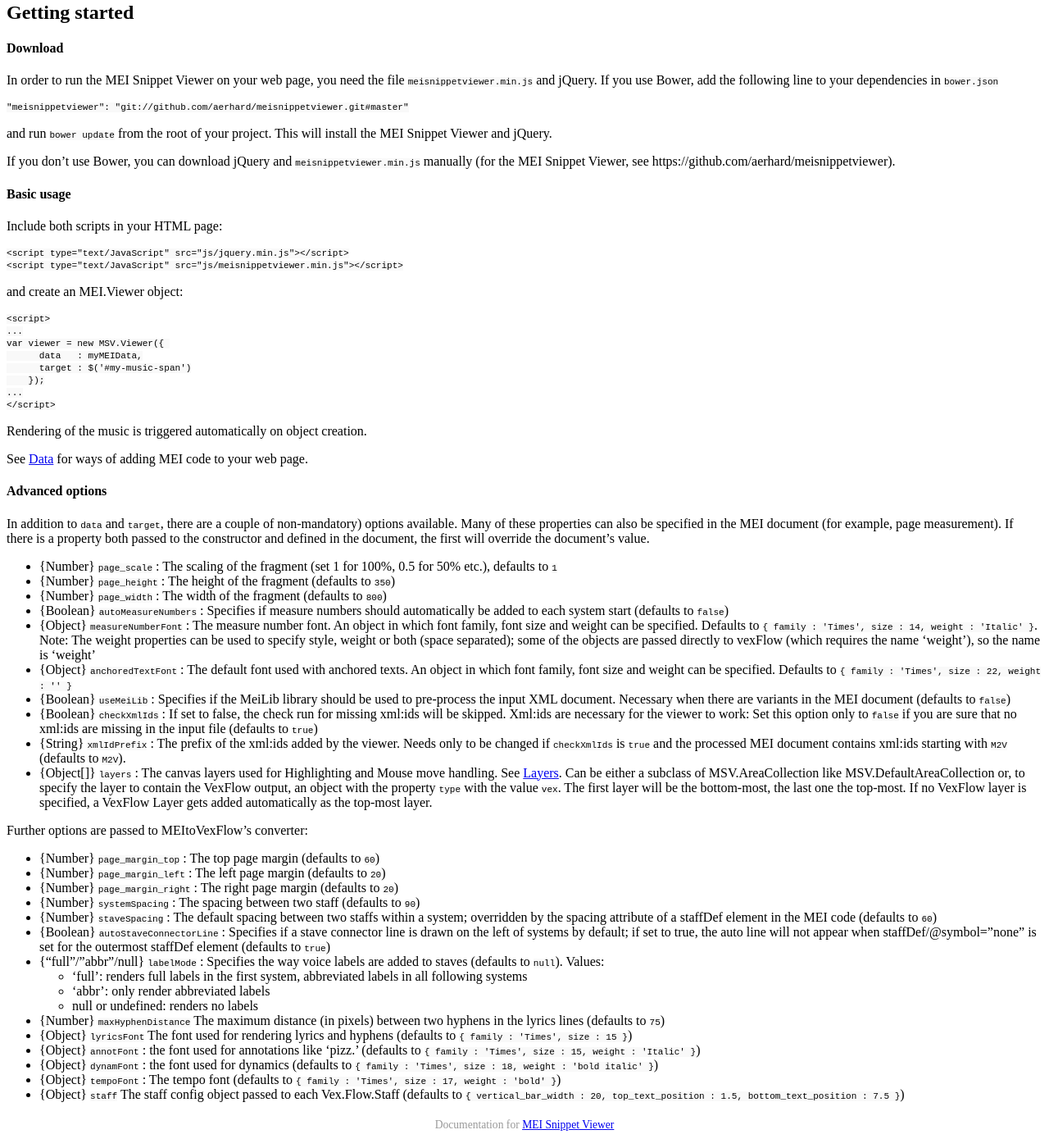
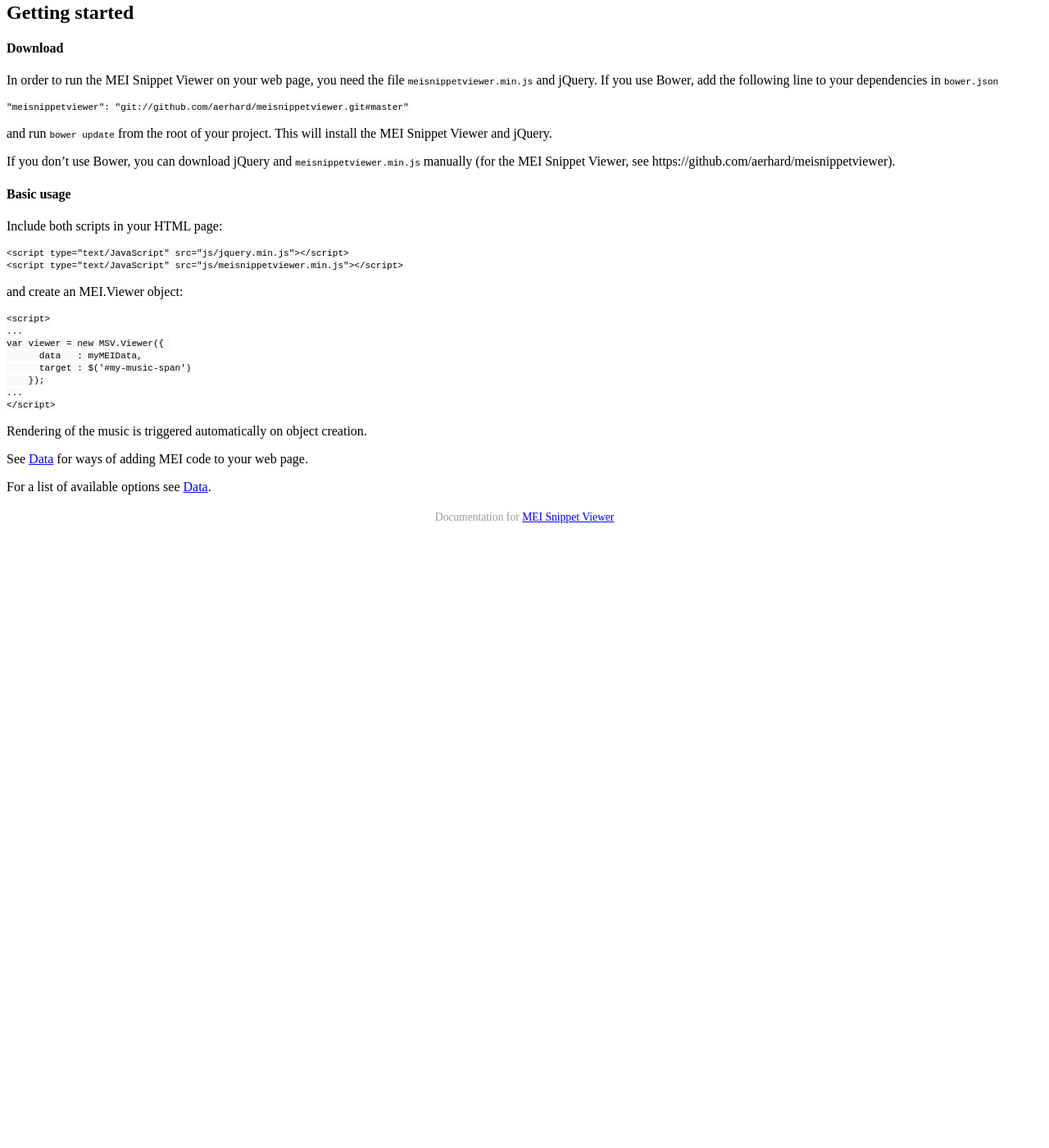
Before and after one commit to aerhard/meisnippetviewer, a Jekyll site: the page built from _posts/2014-08-18-setup.md, in a window 1280 px wide and 1400 px high, scrolled down 264 px. Shown: the whole window at 82% size. Built offline with Jekyll 4.4.1, drawn with Linux system fonts in a browser that asks for light colours; Markdown is read by kramdown in place of the engine named in the settings; a style sheet for code colours, icons or effects is not loaded; after the commit the page ends 923 px from its top, so only the background shows below that; some of the changed text lies outside the part shown.

Commit message:
enhanced documentation

```diff
--- a/_posts/2014-08-18-setup.md
+++ b/_posts/2014-08-18-setup.md
@@ -45,69 +45,4 @@
 
 See [Data]({{ site.baseurl }}{% post_url 2014-08-17-data %}) for ways of adding MEI code to your web page.
 
-#### Advanced options
-
-In addition to `data` and `target`, there are a couple of non-mandatory) options available. Many of these
-properties can also be specified in the MEI document (for example, page measurement). If there is a property
-both passed to the constructor and defined in the document, the first will override the document's value.
-
-- {Number} `page_scale` : The scaling of the fragment (set 1 for 100%, 0.5 for 50% etc.), defaults to `1`
-- {Number} `page_height` : The height of the fragment (defaults to `350`)
-- {Number} `page_width` : The width of the fragment (defaults to `800`)
-- {Boolean} `autoMeasureNumbers` : Specifies if measure numbers should automatically be added to each system start (defaults to `false`)
-- {Object} `measureNumberFont` : The measure number font. An object in which font family, font size and weight can be specified. Defaults to
- `{
-     family : 'Times',
-     size : 14,
-     weight : 'Italic'
- }`. Note: The weight properties can be used to specify style, weight or both (space separated); some of the objects are passed directly to vexFlow (which requires the name 'weight'), so the name is 'weight'
-- {Object} `anchoredTextFont` : The default font used with anchored texts. An object in which font family, font size and weight can be specified. Defaults to
- `{
-     family : 'Times',
-     size : 22,
-     weight : ''
-    }`
-- {Boolean} `useMeiLib` : Specifies if the MeiLib library should be used to pre-process the input XML document. Necessary when there are variants in the MEI document (defaults to `false`)
-- {Boolean} `checkXmlIds` : If set to false, the check run for missing xml:ids will be skipped. Xml:ids are necessary for the viewer to work: Set this option only to `false` if you are sure that no xml:ids are missing in the input file (defaults to `true`)
-- {String} `xmlIdPrefix` : The prefix of the xml:ids added by the viewer. Needs only to be changed if `checkXmlIds` is `true` and the processed MEI document contains xml:ids starting with `M2V` (defaults to `M2V`).
-- {Object[]} `layers` : The canvas layers used for Highlighting and Mouse move handling. See [Layers]({{ site.baseurl }}{% post_url 2014-08-17-layers %}). Can be either a subclass of MSV.AreaCollection like MSV.DefaultAreaCollection or, to specify the layer to contain the VexFlow output, an object with the property `type` with the value `vex`. The first layer will be the bottom-most, the last one the top-most. If no VexFlow layer is specified, a VexFlow Layer gets added automatically as the top-most layer.
-
-Further options are passed to MEItoVexFlow's converter:
-
-- {Number} `page_margin_top` : The top page margin (defaults to `60`)
-- {Number} `page_margin_left` : The left page margin (defaults to `20`)
-- {Number} `page_margin_right` : The right page margin  (defaults to `20`)
-- {Number} `systemSpacing` : The spacing between two staff  (defaults to `90`)
-- {Number} `staveSpacing` : The default spacing between two staffs within a system; overridden by the spacing attribute of a staffDef element in the MEI code
-(defaults to `60`)
-- {Boolean} `autoStaveConnectorLine` : Specifies if a stave connector line is drawn on the left of systems by default; if set to true, the auto line will not appear when staffDef/@symbol="none" is set for the outermost staffDef element (defaults to `true`)
-- {"full"/"abbr"/null} `labelMode` : Specifies the way voice labels are added to staves (defaults to `null`). Values:
-     - 'full': renders full labels in the first system, abbreviated labels in all following systems
-     - 'abbr': only render abbreviated labels
-     - null or undefined: renders no labels
-- {Number} `maxHyphenDistance` The maximum distance (in pixels) between two hyphens in the lyrics lines  (defaults to `75`)
-- {Object} `lyricsFont` The font used for rendering lyrics and hyphens (defaults to
-    `{
-       family : 'Times',
-       size : 15
-     }`)
-- {Object} `annotFont` : the font used for annotations like 'pizz.' (defaults to `{
-      family : 'Times',
-      size : 15,
-      weight : 'Italic'
-    }`)
-- {Object} `dynamFont` : the font used for dynamics (defaults to `{
-      family : 'Times',
-      size : 18,
-      weight : 'bold italic'
-    }`)
-- {Object} `tempoFont` : The tempo font (defaults to `{
-      family : 'Times',
-      size : 17,
-      weight : 'bold'
-    }`)
-- {Object} `staff` The staff config object passed to each Vex.Flow.Staff (defaults to `{
-    vertical_bar_width : 20,
-    top_text_position : 1.5,
-    bottom_text_position : 7.5
-  }`)
+For a list of available options see [Data]({{ site.baseurl }}{% post_url 2014-08-17-options %}).
```
Also changed, not shown: _posts/2014-08-17-layout.md (+8 -8 lines), _posts/2014-08-17-options.md (added, +79 -0 lines), js/Inspector.js (+27 -19 lines), xml/2014-08-18-mei-inspector.md (renamed from _posts/2014-08-18-mei-inspector.md, +2 -2 lines), xml/TC.GraceNotes.xml (deleted, +0 -92 lines), xml/TC.PageLayoutAutoWidths.xml (+8 -8 lines), js/meisnippetviewer.min.js.
